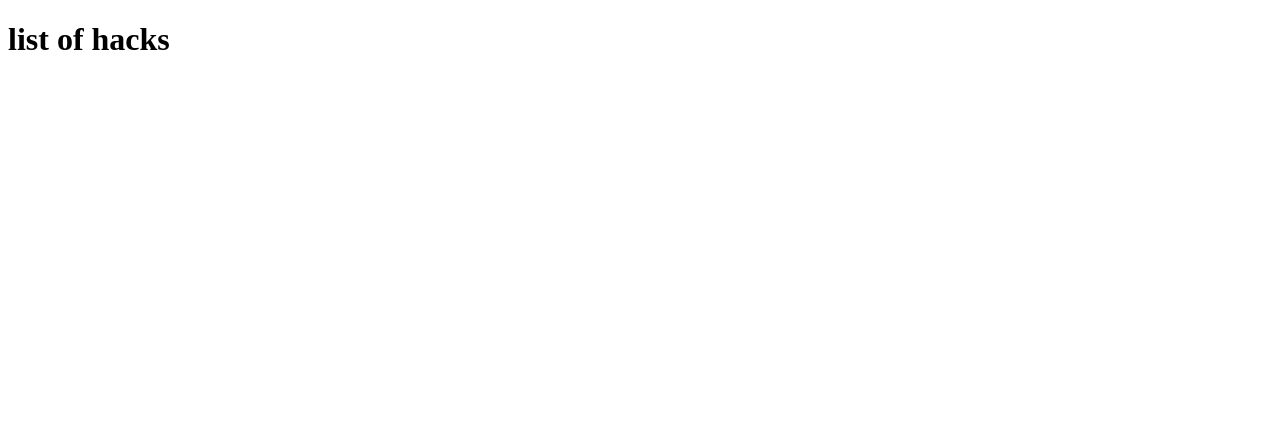
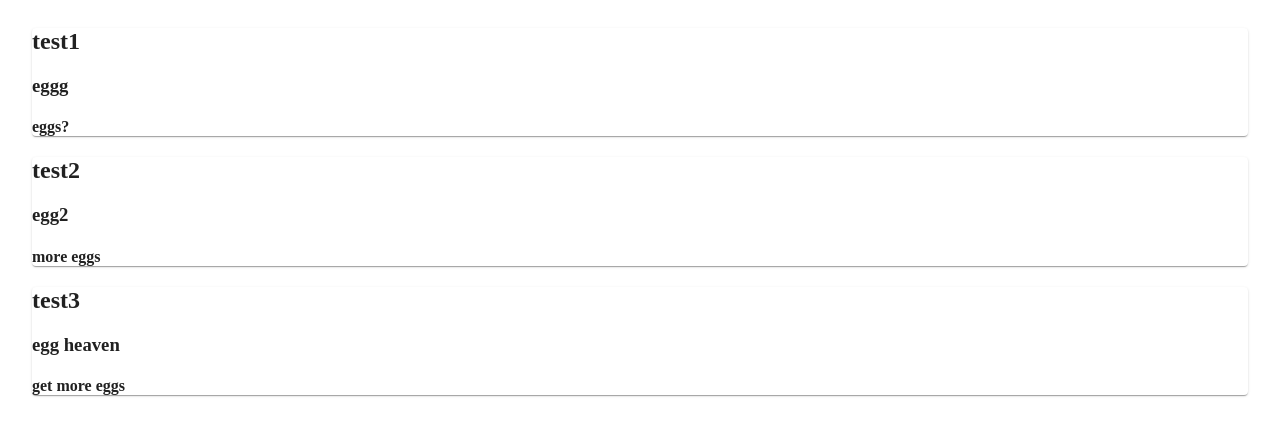
Before and after one commit to hackthehack/hack-zero-v2, a React (Create React App) app: page /hacks in a window 1280 px wide. Shown: the top 436 px of the page. Built offline with nearby package versions, Linux system fonts and the light colour scheme.

Commit message:
display a list of hard coded hacks

```diff
--- a/src/components/HacksPage.js
+++ b/src/components/HacksPage.js
@@ -9,6 +9,7 @@ import ListItemText from "@material-ui/core/ListItemText";
 import Divider from "@material-ui/core/Divider";
 import InboxIcon from "@material-ui/icons/Inbox";
 import DraftsIcon from "@material-ui/icons/Drafts";
+import Paper from "@material-ui/core/Paper";
 
 const useStyles = makeStyles(theme => ({
   root: {
@@ -23,12 +24,36 @@ function ListItemLink(props) {
 }
 
 const Hacks = () => {
+  const classes = useStyles();
   const [hacks, setHacks] = useState([
     { name: "test1", title: "eggg", description: "eggs?" },
     { name: "test2", title: "egg2", description: "more eggs" },
     { name: "test3", title: "egg heaven", description: "get more eggs" }
   ]);
-  return <h1>list of hacks</h1>;
+  const renderHacks = () => {
+    return hacks.map(hack => {
+      return (
+        <Grid item xs={12}>
+          <Paper key={hack.title}>
+            <h2>{hack.name}</h2>
+            <h3>{hack.title}</h3>
+            <h4>{hack.description}</h4>
+          </Paper>
+        </Grid>
+      );
+    });
+  };
+  return (
+    <div>
+      <Container>
+        <Grid container>
+          <Grid item xs={12}>
+            {renderHacks()}
+          </Grid>
+        </Grid>
+      </Container>
+    </div>
+  );
 };
 
 export default Hacks;
```
